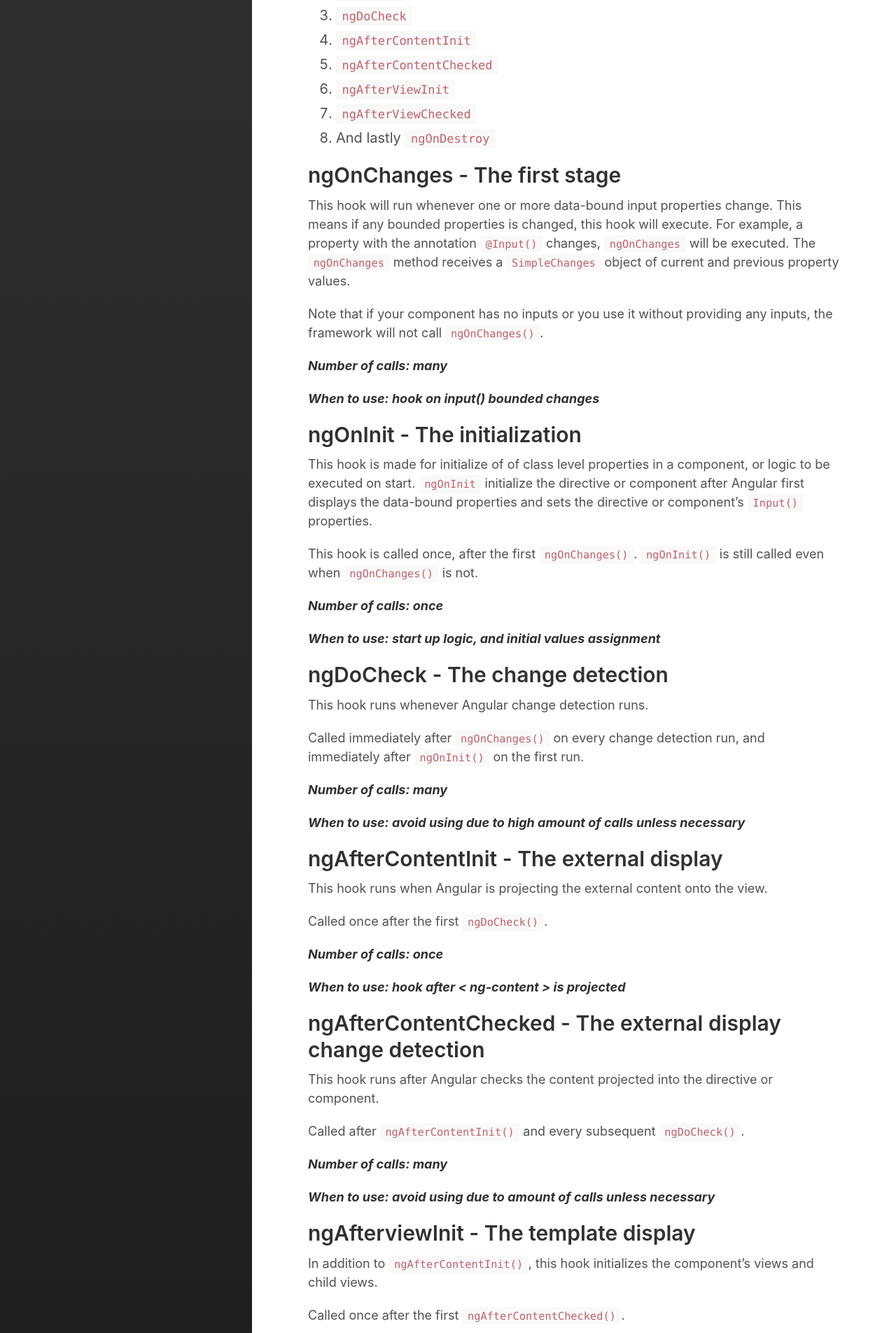
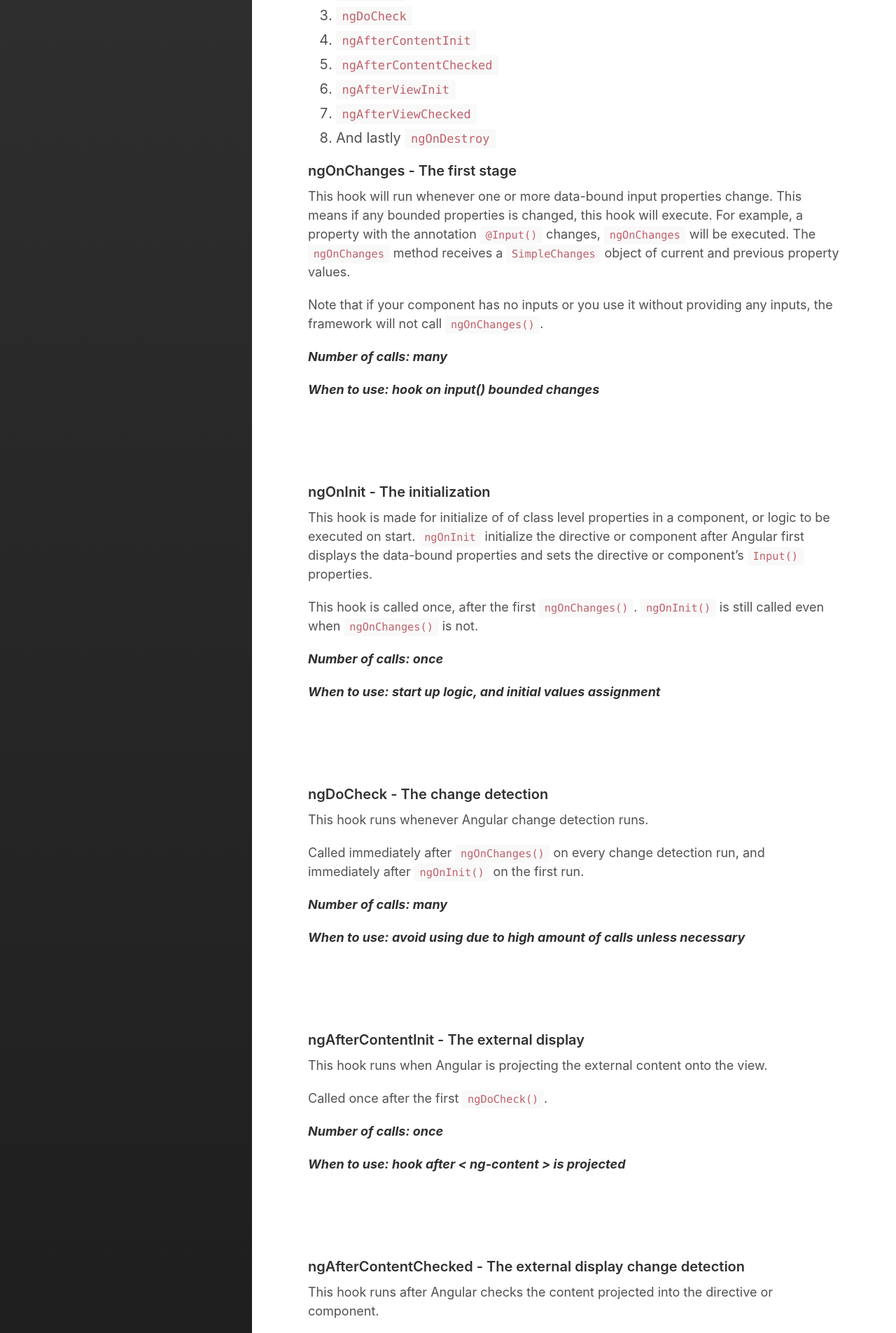
Before and after one commit to yiqu/yiqu.github.io, a Jekyll site: the page built from _posts/2021-08-24-angular-basics-lifecycle.md, in a window 1280 px wide. Shown: the part 522-2427 px from the top of the page at 70% size. Built offline with Jekyll 4.4.1, drawn with Linux system fonts in a browser that asks for light colours; some web fonts are replaced.

Commit message:
Update 2021-08-24-angular-basics-lifecycle.md

```diff
--- a/_posts/2021-08-24-angular-basics-lifecycle.md
+++ b/_posts/2021-08-24-angular-basics-lifecycle.md
@@ -25,20 +25,23 @@ The stages, in order are:
 8. And lastly `ngOnDestroy`
 
 
-## ngOnChanges - The first stage
+#### ngOnChanges - The first stage
 
 This hook will run whenever one or more data-bound input properties change. This means if any bounded properties is changed, this hook will execute. For example, a property with the annotation `@Input()` changes, `ngOnChanges` will be executed. The `ngOnChanges` method receives a `SimpleChanges` object of current and previous property values.
 
 Note that if your component has no inputs or you use it without providing any inputs, the framework will not call `ngOnChanges()`.
 
+
 ***Number of calls: many***
 
 ***When to use: hook on input() bounded changes***
 
+\
+&nbsp;
+\
+&nbsp;
 
-
-
-## ngOnInit - The initialization
+#### ngOnInit - The initialization
 
 This hook is made for initialize of of class level properties in a component, or logic to be executed on start. `ngOnInit` initialize the directive or component after Angular first displays the data-bound properties and sets the directive or component's `Input()` properties.
 
@@ -48,8 +51,12 @@ This hook is called once, after the first `ngOnChanges()`. `ngOnInit()` is still
 
 ***When to use: start up logic, and initial values assignment***
 
+\
+&nbsp;
+\
+&nbsp;
 
-## ngDoCheck - The change detection
+#### ngDoCheck - The change detection
 
 This hook runs whenever Angular change detection runs.
 
@@ -59,8 +66,12 @@ Called immediately after `ngOnChanges()` on every change detection run, and imme
 
 ***When to use: avoid using due to high amount of calls unless necessary***
 
+\
+&nbsp;
+\
+&nbsp;
 
-## ngAfterContentInit - The external display
+#### ngAfterContentInit - The external display
 
 This hook runs when Angular is projecting the external content onto the view.
 
@@ -70,8 +81,12 @@ Called once after the first `ngDoCheck()`.
 
 ***When to use: hook after < ng-content > is projected***
 
+\
+&nbsp;
+\
+&nbsp;
 
-## ngAfterContentChecked - The external display change detection
+#### ngAfterContentChecked - The external display change detection
 
 This hook runs after Angular checks the content projected into the directive or component.
 
@@ -81,8 +96,12 @@ Called after `ngAfterContentInit()` and every subsequent `ngDoCheck()`.
 
 ***When to use: avoid using due to amount of calls unless necessary***
 
+\
+&nbsp;
+\
+&nbsp;
 
-## ngAfterviewInit - The template display
+#### ngAfterviewInit - The template display
 
 In addition to `ngAfterContentInit()`, this hook initializes the component's views and child views.
 
@@ -92,9 +111,13 @@ Called once after the first `ngAfterContentChecked()`.
 
 ***When to use: logic that requires elements rendered already***
 
+\
+&nbsp;
+\
+&nbsp;
 
 
-## ngAfterviewChecked - The external display change detection
+#### ngAfterviewChecked - The external display change detection
 
 This hook runs after Angular checks the component's views and child views, or the view that contains the directive.
 
@@ -104,9 +127,12 @@ Called after the `ngAfterViewInit()` and every subsequent `ngAfterContentChecked
 
 ***When to use: avoid using due to amount of calls unless necessary***
 
+\
+&nbsp;
+\
+&nbsp;
 
-
-## ngOnDestroy - The external display change detection
+#### ngOnDestroy - The external display change detection
 
 This hook runs just before Angular destroys the directive or component.
 
@@ -116,10 +142,19 @@ Called immediately before Angular destroys the directive or component.
 
 ***When to use: unsubscibe from Obseravble subscriptions, or other cleanup logic***
 
-## Summary
+\
+&nbsp;
+\
+&nbsp;
+
+#### Summary
 
 This is a infographic of the Angular lifecycles that I found to be useful.
+\
+&nbsp;
 
 ![alt text](https://raw.githubusercontent.com/yiqu/yiqu.github.io/master/assets/nglifecycle.png "Logo Title Text 1")
+\
+&nbsp;
 
 Each Angular lifecycle has its own purpose, but it does not mean you will be using all eight in every component. I have found the most useful hooks are `ngOnInit`, `ngOnChanges`, and `ngOnDestroy`. Let me know what you think the most useful hooks and why!
```
